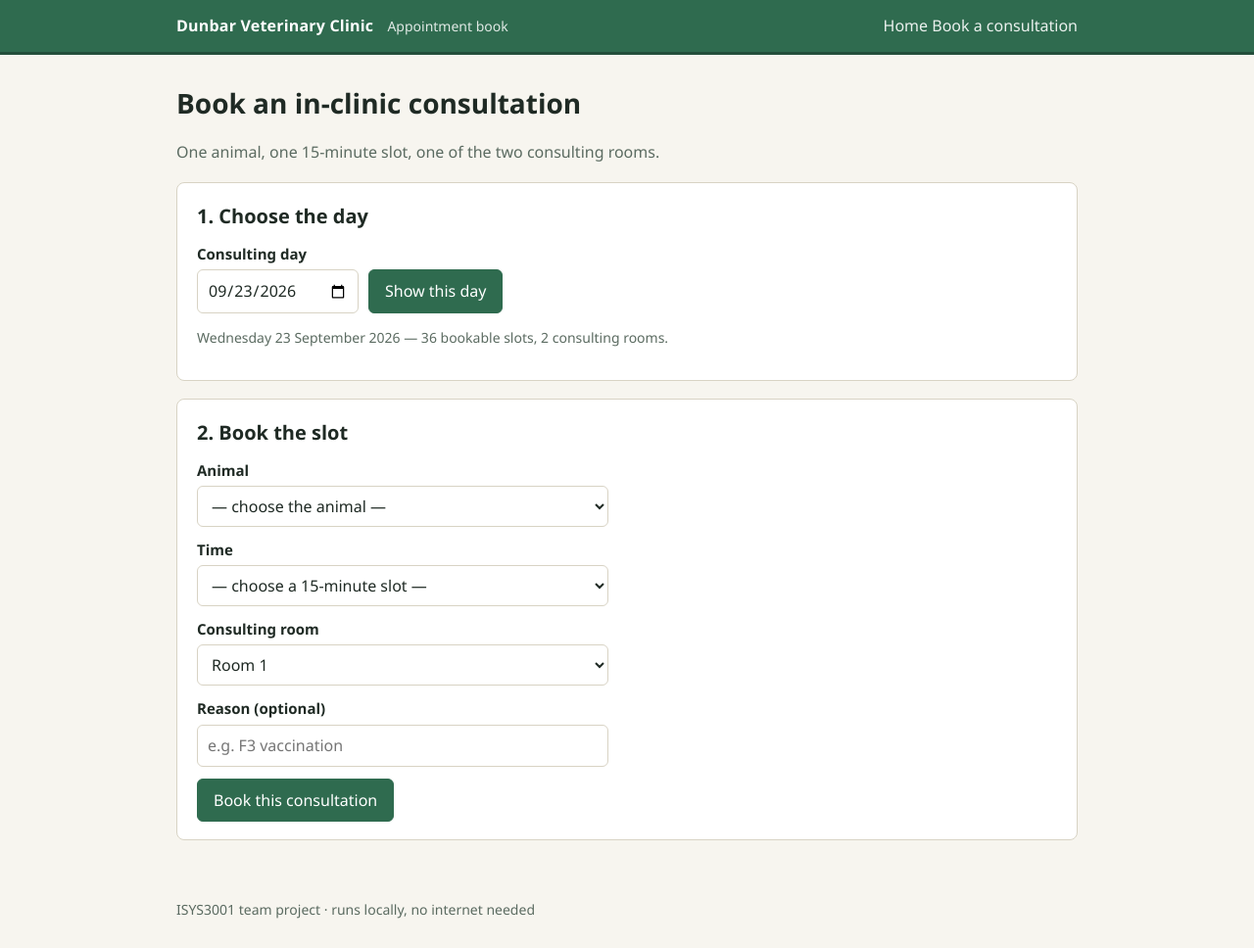
After one commit to 1802168960-star/Dunbar-Veterinary-Clinic, a Flask app: page /consultations/new in a window 1280 px wide. The commit adds this page. Shown: the whole page at 98% size. Run offline with Flask 3, Linux system fonts and the light colour scheme; data that the repository does not hold is empty.

Commit message:
feat: book in-clinic consultations (MSD426GXUST3-46)
The reception desk can book an in-clinic consultation: one animal, one 15-minute slot on the consulting timetable, and one of the two consulting rooms.

- New consultations blueprint: booking form, validation against the consulting timetable, and a confirmation page.

- A room cannot hold two live consultations in the same slot; cancelled bookings do not block a slot.

- 11 new tests cover the booking flow and the rule violations.

```diff
--- a/app/__init__.py
+++ b/app/__init__.py
@@ -24,8 +24,10 @@ def create_app(config=None):
 
     db.init_app(app)
 
+    from app.routes.consultations import consultations_bp
     from app.routes.main import main_bp
 
+    app.register_blueprint(consultations_bp)
     app.register_blueprint(main_bp)
 
     if app.config.get("CREATE_TABLES_ON_START", True):
--- /dev/null
+++ b/app/routes/consultations.py
@@ -0,0 +1,156 @@
+"""Booking in-clinic consultations.
+
+Story MSD426GXUST3-46: one animal, one 15-minute slot, one of the two
+consulting rooms, on the clinic's consulting timetable. The timetable rules
+and the validation live in ``app.services.scheduling``; this module is the
+HTTP layer that turns the reception desk's form into an ``Appointment``.
+"""
+from datetime import date, datetime
+
+from flask import Blueprint, abort, redirect, render_template, request, url_for
+from sqlalchemy.exc import IntegrityError
+
+from app.models import CONSULTATION, STATUS_BOOKED, Animal, Appointment, db
+from app.services.scheduling import CONSULTING_ROOMS, slots_for_day, validate_consultation
+
+consultations_bp = Blueprint("consultations", __name__, url_prefix="/consultations")
+
+DATE_FORMAT = "%Y-%m-%d"
+TIME_FORMAT = "%H:%M"
+
+
+def _slot_label(value):
+    """Format a slot the way the appointment book writes it: 8:30 am."""
+    hour = value.hour % 12 or 12
+    suffix = "am" if value.hour < 12 else "pm"
+    return f"{hour}:{value.minute:02d} {suffix}"
+
+
+def _parse_date(raw, fallback):
+    try:
+        return datetime.strptime(raw, DATE_FORMAT).date()
+    except (TypeError, ValueError):
+        return fallback
+
+
+def _parse_time(raw):
+    try:
+        return datetime.strptime(raw, TIME_FORMAT).time()
+    except (TypeError, ValueError):
+        return None
+
+
+def _parse_int(raw):
+    try:
+        return int(raw)
+    except (TypeError, ValueError):
+        return None
+
+
+def _animal_groups():
+    """Active animals grouped under their owner, for the form's select."""
+    animals = Animal.query.filter_by(active=True).all()
+    animals.sort(key=lambda animal: (animal.client.name.lower(), animal.name.lower()))
+    groups = []
+    for animal in animals:
+        if not groups or groups[-1][0] != animal.client.name:
+            groups.append((animal.client.name, []))
+        groups[-1][1].append(animal)
+    return groups
+
+
+def _booked_consultations(day):
+    """Live consultations on ``day``, used for the double-booking check."""
+    return Appointment.query.filter_by(
+        kind=CONSULTATION, date=day, status=STATUS_BOOKED
+    ).all()
+
+
+def _form_context(day, chosen):
+    return {
+        "day": day,
+        "slots": [
+            {"value": slot.strftime(TIME_FORMAT), "label": _slot_label(slot)}
+            for slot in slots_for_day(day)
+        ],
+        "rooms": CONSULTING_ROOMS,
+        "animal_groups": _animal_groups(),
+        "chosen": chosen,
+        "problems": [],
+    }
+
+
+def _problems(day, start, animal, room):
+    if start is None:
+        return ["Choose a time from the day's 15-minute slots."]
+    return validate_consultation(
+        day=day,
+        start=start,
+        animal=animal,
+        room=room,
+        existing_bookings=_booked_consultations(day),
+    )
+
+
+@consultations_bp.get("/new")
+def new_consultation():
+    """Show the booking form for one consulting day (today by default)."""
+    day = _parse_date(request.args.get("date"), date.today())
+    return render_template("consultations/new.html", **_form_context(day, {}))
+
+
+@consultations_bp.post("/new")
+def create_consultation():
+    """Create the consultation, or send the form back with the problems."""
+    day = _parse_date(request.form.get("date"), date.today())
+    start = _parse_time(request.form.get("start_time"))
+    animal = db.session.get(Animal, _parse_int(request.form.get("animal_id")) or 0)
+    room = _parse_int(request.form.get("room"))
+    chosen = {
+        "animal_id": request.form.get("animal_id", ""),
+        "start_time": request.form.get("start_time", ""),
+        "room": request.form.get("room", ""),
+        "reason": request.form.get("reason", ""),
+    }
+
+    problems = _problems(day, start, animal, room)
+    if problems:
+        context = _form_context(day, chosen)
+        context["problems"] = problems
+        return render_template("consultations/new.html", **context)
+
+    appointment = Appointment(
+        kind=CONSULTATION,
+        status=STATUS_BOOKED,
+        client=animal.client,
+        animal=animal,
+        date=day,
+        start_time=start,
+        room=room,
+        reason=chosen["reason"].strip() or None,
+    )
+    db.session.add(appointment)
+    try:
+        db.session.commit()
+    except IntegrityError:
+        # The other reception desk booked the same room and slot a moment ago.
+        db.session.rollback()
+        context = _form_context(day, chosen)
+        context["problems"] = [
+            "That consulting room was booked a moment ago. Pick another slot."
+        ]
+        return render_template("consultations/new.html", **context)
+
+    return redirect(
+        url_for("consultations.show_consultation", appointment_id=appointment.id),
+        code=303,
+    )
+
+
+@consultations_bp.get("/<int:appointment_id>")
+def show_consultation(appointment_id):
+    """Confirmation page for one consultation."""
+    appointment = db.session.get(Appointment, appointment_id)
+    if appointment is None or appointment.kind != CONSULTATION:
+        abort(404)
+    return render_template("consultations/show.html", appointment=appointment)
--- a/app/static/css/style.css
+++ b/app/static/css/style.css
@@ -79,3 +79,90 @@ h2 { margin: 26px 0 12px; font-size: 20px; }
   color: var(--muted);
   font-size: 14px;
 }
+
+/* Booking forms (story MSD426GXUST3-46) */
+
+.panel {
+  background: var(--card);
+  border: 1px solid var(--line);
+  border-radius: 8px;
+  padding: 18px 20px;
+  margin-top: 18px;
+}
+
+.panel h2 { margin-top: 0; }
+
+.field {
+  display: flex;
+  flex-direction: column;
+  gap: 4px;
+  margin-bottom: 12px;
+  max-width: 420px;
+}
+
+.field label { font-weight: 600; font-size: 15px; }
+
+.field select,
+.field input[type="text"],
+.field input[type="date"],
+.inline-form input[type="date"] {
+  padding: 8px 10px;
+  border: 1px solid var(--line);
+  border-radius: 6px;
+  font: inherit;
+  background: #fff;
+  color: var(--ink);
+}
+
+.inline-form {
+  display: flex;
+  gap: 10px;
+  align-items: flex-end;
+  flex-wrap: wrap;
+  margin-bottom: 8px;
+}
+
+.inline-form .field { margin-bottom: 0; }
+.inline-form label { font-weight: 600; font-size: 15px; }
+
+button,
+.button {
+  display: inline-block;
+  padding: 9px 16px;
+  border: 1px solid var(--green);
+  border-radius: 6px;
+  background: var(--green);
+  color: #fff;
+  font: inherit;
+  text-decoration: none;
+  cursor: pointer;
+}
+
+button:hover,
+.button:hover { background: #275a42; }
+
+.alert {
+  border-radius: 8px;
+  padding: 12px 16px;
+  margin-top: 18px;
+}
+
+.alert-error {
+  background: #fdecec;
+  border: 1px solid #e3a9a9;
+  color: #7a1f1f;
+}
+
+.alert ul { margin: 6px 0 0; padding-left: 20px; }
+
+.hint { color: var(--muted); font-size: 14px; }
+
+.summary {
+  display: grid;
+  grid-template-columns: 160px 1fr;
+  gap: 6px 16px;
+  margin: 0 0 12px;
+}
+
+.summary dt { font-weight: 600; }
+.summary dd { margin: 0; }
--- a/app/templates/base.html
+++ b/app/templates/base.html
@@ -15,6 +15,7 @@
       </div>
       <nav class="nav">
         <a href="{{ url_for('main.index') }}">Home</a>
+        <a href="{{ url_for('consultations.new_consultation') }}">Book a consultation</a>
       </nav>
     </div>
   </header>
--- /dev/null
+++ b/app/templates/consultations/new.html
@@ -0,0 +1,89 @@
+{% extends "base.html" %}
+
+{% block title %}Book a consultation — Dunbar Veterinary Clinic{% endblock %}
+
+{% block content %}
+<section class="intro">
+  <h1>Book an in-clinic consultation</h1>
+  <p>One animal, one 15-minute slot, one of the two consulting rooms.</p>
+</section>
+
+{% if problems %}
+  <div class="alert alert-error">
+    <p>This booking cannot go ahead yet:</p>
+    <ul>
+      {% for problem in problems %}<li>{{ problem }}</li>{% endfor %}
+    </ul>
+  </div>
+{% endif %}
+
+<section class="panel">
+  <h2>1. Choose the day</h2>
+  <form class="inline-form" method="get" action="{{ url_for('consultations.new_consultation') }}">
+    <span class="field">
+      <label for="date">Consulting day</label>
+      <input type="date" id="date" name="date" value="{{ day.isoformat() }}">
+    </span>
+    <button type="submit">Show this day</button>
+  </form>
+  {% if slots %}
+    <p class="hint">{{ day.strftime('%A %d %B %Y') }} — {{ slots|length }} bookable slots,
+      {{ rooms|length }} consulting rooms.</p>
+  {% else %}
+    <p class="hint">The clinic does not take consultations on
+      {{ day.strftime('%A') }}s. Pick another day.</p>
+  {% endif %}
+</section>
+
+<section class="panel">
+  <h2>2. Book the slot</h2>
+  <form method="post" action="{{ url_for('consultations.new_consultation') }}">
+    <input type="hidden" name="date" value="{{ day.isoformat() }}">
+
+    <div class="field">
+      <label for="animal_id">Animal</label>
+      <select id="animal_id" name="animal_id" required>
+        <option value="">— choose the animal —</option>
+        {% for client_name, animals in animal_groups %}
+          <optgroup label="{{ client_name }}">
+            {% for animal in animals %}
+              <option value="{{ animal.id }}"
+                {%- if chosen.get('animal_id') == animal.id|string %} selected{% endif %}>
+                {{- animal.name }} ({{ animal.species }})</option>
+            {% endfor %}
+          </optgroup>
+        {% endfor %}
+      </select>
+    </div>
+
+    <div class="field">
+      <label for="start_time">Time</label>
+      <select id="start_time" name="start_time" required>
+        <option value="">— choose a 15-minute slot —</option>
+        {% for slot in slots %}
+          <option value="{{ slot.value }}"
+            {%- if chosen.get('start_time') == slot.value %} selected{% endif %}>{{ slot.label }}</option>
+        {% endfor %}
+      </select>
+    </div>
+
+    <div class="field">
+      <label for="room">Consulting room</label>
+      <select id="room" name="room" required>
+        {% for room in rooms %}
+          <option value="{{ room }}"
+            {%- if chosen.get('room') == room|string %} selected{% endif %}>Room {{ room }}</option>
+        {% endfor %}
+      </select>
+    </div>
+
+    <div class="field">
+      <label for="reason">Reason (optional)</label>
+      <input type="text" id="reason" name="reason" maxlength="200"
+             value="{{ chosen.get('reason', '') }}" placeholder="e.g. F3 vaccination">
+    </div>
+
+    <button class="primary" type="submit">Book this consultation</button>
+  </form>
+</section>
+{% endblock %}
```
Also changed, not shown: app/templates/consultations/show.html (added, +28 -0 lines), tests/test_consultations.py (added, +146 -0 lines), CHANGELOG.md.
